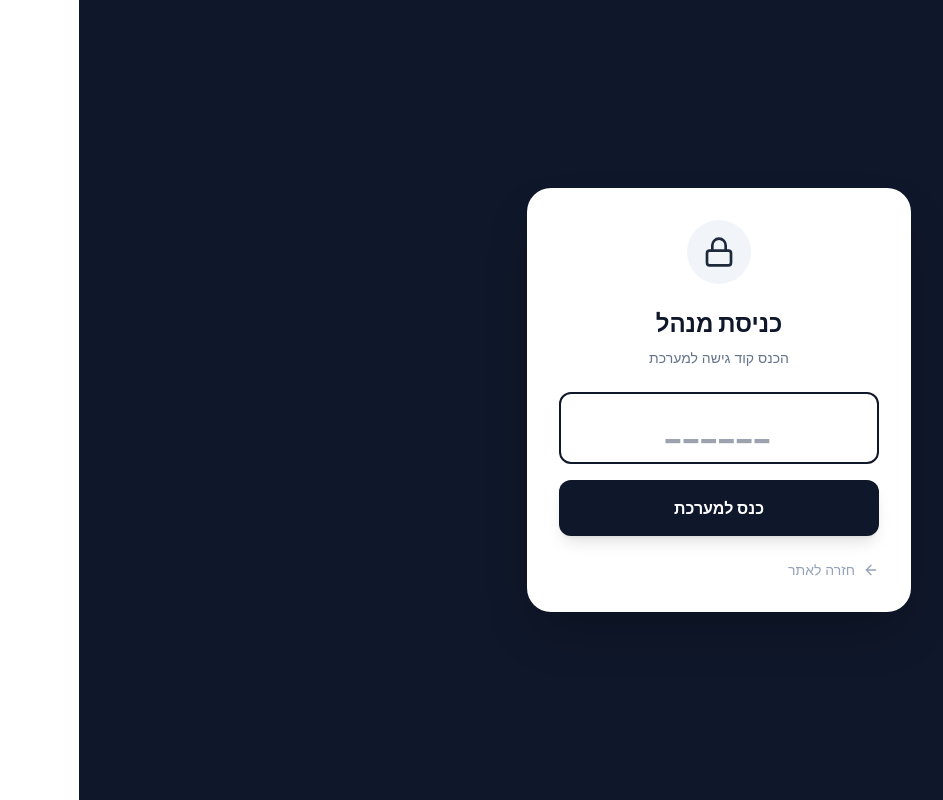
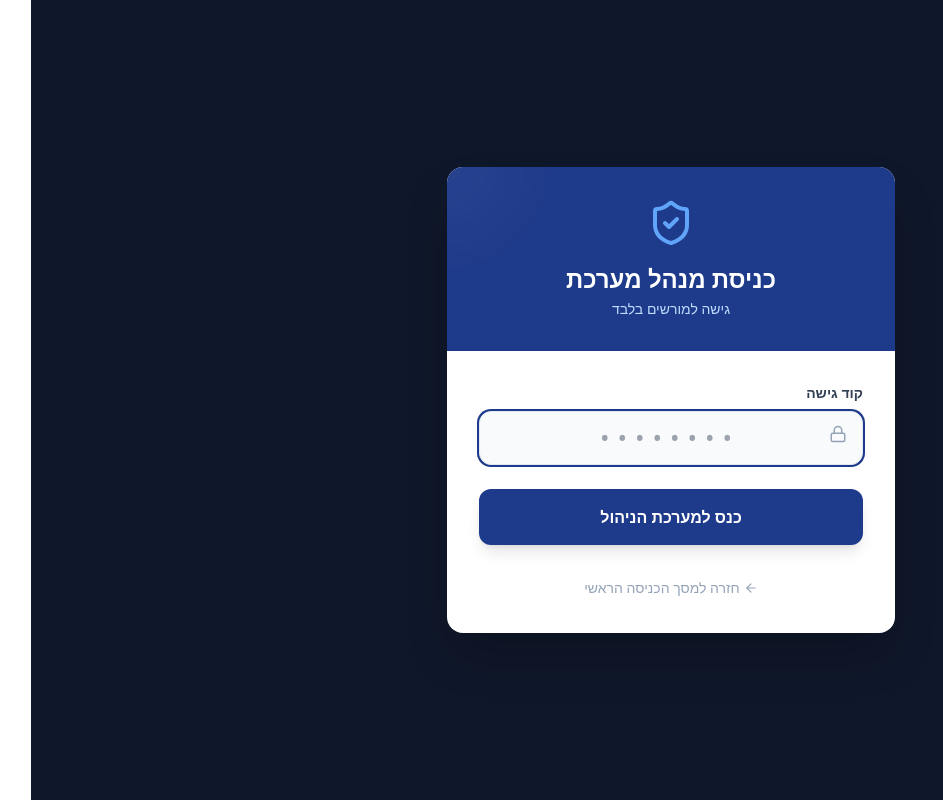
Before and after one commit to gkaplan770-sketch/850, a Next.js app: page /admin/login in a window 1280 px wide. Shown: the whole page, without its empty margins (0-943 px from the left). Built offline with nearby package versions, Linux system fonts and the light colour scheme.

Commit message:
Initial com55mit

```diff
--- a/app/admin/login/page.tsx
+++ b/app/admin/login/page.tsx
@@ -1,74 +1,99 @@
 "use client";
 
-import { useState, useEffect } from "react";
-import { useRouter } from "next/navigation";
-import { Lock, ArrowLeft } from "lucide-react";
-import { verifyLogin } from "./actions";
+import React, { useState, useEffect } from 'react';
+import { useRouter } from 'next/navigation';
+import { ShieldCheck, Lock, ArrowLeft } from "lucide-react";
+import Link from "next/link";
 
-export default function AdminLoginPage() {
+export default function AdminLogin() {
   const router = useRouter();
-  const [inputCode, setInputCode] = useState("");
+  const [code, setCode] = useState('');
   const [error, setError] = useState(false);
   const [loading, setLoading] = useState(false);
 
-  // ניקוי אישורים ישנים
+  // כאן התיקון: אנו מושכים את הסיסמה מתוך משתני הסביבה של Vercel
+  // אם משום מה המשתנה לא נטען, ברירת המחדל תהיה 226770226
+  const ADMIN_PASSWORD = process.env.NEXT_PUBLIC_ADMIN_PASSWORD || '226770226';
+
+  // מנקה כל התחברות קודמת בעת טעינת הדף - כדי לחייב סיסמה מחדש!
   useEffect(() => {
-    document.cookie = "admin_token=; path=/; expires=Thu, 01 Jan 1970 00:00:01 GMT";
+    document.cookie = "admin-auth=; path=/; expires=Thu, 01 Jan 1970 00:00:01 GMT;";
   }, []);
 
-  const handleLogin = async (e: React.FormEvent) => {
+  const handleLogin = (e: React.FormEvent) => {
     e.preventDefault();
     setLoading(true);
 
-    // אנחנו קוראים לשרת. אם זה מצליח - השרת יעביר אותנו דף אוטומטית.
-    // אם חזרנו לפה, סימן שנכשלנו (כי ה-redirect זורק אותנו החוצה מהפונקציה בהצלחה)
-    const result = await verifyLogin(inputCode);
-
-    // אם הגענו לשורה הזאת, סימן שהייתה שגיאה
-    if (result && !result.success) {
-        setError(true);
-        setInputCode(""); // איפוס הקוד
-        setTimeout(() => setError(false), 2000);
-        setLoading(false);
+    // --- בדיקת האבטחה ---
+    // כעת הבדיקה היא מול הסיסמה שהוגדרה בשרת ולא סתם מספר קשיח
+    if (code === ADMIN_PASSWORD) {
+      // 1. סיסמה נכונה
+      // שמירת אישור כניסה ל-24 שעות
+      document.cookie = "admin-auth=true; path=/; max-age=86400";
+      router.push('/admin/dashboard');
+    } else {
+      // 2. סיסמה שגויה
+      setLoading(false);
+      setError(true);
+      // איפוס הודעת השגיאה אחרי 2 שניות
+      setTimeout(() => setError(false), 2000);
     }
   };
 
   return (
-    <div className="min-h-screen bg-slate-900 flex items-center justify-center p-4" dir="rtl">
-      <div className="bg-white p-8 rounded-3xl shadow-2xl w-full max-w-sm text-center">
-        <div className="w-16 h-16 bg-slate-100 rounded-full flex items-center justify-center mx-auto mb-6 text-slate-800">
-           <Lock size={32} />
+    <div className="min-h-screen bg-slate-900 flex items-center justify-center p-4 font-sans" dir="rtl">
+      <div className="bg-white w-full max-w-md rounded-2xl shadow-2xl overflow-hidden">
+
+        <div className="bg-blue-900 p-8 text-center relative overflow-hidden">
+           {/* אפקטים ברקע */}
+           <div className="absolute top-0 left-0 w-32 h-32 bg-white/5 rounded-full -translate-x-1/2 -translate-y-1/2 blur-2xl"></div>
+           <ShieldCheck className="mx-auto text-blue-400 mb-4 w-12 h-12" />
+           <h1 className="text-2xl font-bold text-white">כניסת מנהל מערכת</h1>
+           <p className="text-blue-200 text-sm mt-1">גישה למורשים בלבד</p>
         </div>
 
-        <h1 className="text-2xl font-black text-slate-900 mb-2">כניסת מנהל</h1>
-        <p className="text-slate-500 mb-6 text-sm">הכנס קוד גישה למערכת</p>
+        <form onSubmit={handleLogin} className="p-8 space-y-6">
+          <div>
+            <label className="block text-sm font-bold text-slate-700 mb-2">קוד גישה</label>
+            <div className="relative">
+              <input
+                type="password"
+                value={code}
+                onChange={(e) => {
+                  setCode(e.target.value);
+                  setError(false);
+                }}
+                className={`block w-full px-4 py-3 bg-slate-50 border ${error ? 'border-red-500 ring-1 ring-red-500' : 'border-slate-200'} rounded-xl focus:ring-2 focus:ring-blue-900 outline-none text-center text-xl tracking-[0.5em] font-bold transition-all`}
+                placeholder="••••••••"
+                autoFocus
+                autoComplete="off"
+              />
+              <Lock className="absolute right-4 top-3.5 text-slate-400" size={18} />
+            </div>
 
-        <form onSubmit={handleLogin} className="space-y-4">
-          <input
-            type="tel"
-            value={inputCode}
-            onChange={(e) => setInputCode(e.target.value)}
-            className={`w-full text-center text-3xl font-black tracking-widest p-4 rounded-xl border-2 outline-none transition-all ${error ? 'border-red-500 bg-red-50 text-red-600' : 'border-slate-200 focus:border-slate-900'}`}
-            placeholder="______"
-            maxLength={6}
-            autoFocus
-            disabled={loading}
-          />
-
-          {error && <p className="text-red-500 font-bold text-sm">קוד שגוי!</p>}
+            {error && (
+              <div className="bg-red-50 text-red-600 text-xs mt-3 py-2 px-3 rounded-lg font-bold text-center animate-pulse border border-red-100">
+                קוד שגוי - הגישה נחסמה
+              </div>
+            )}
+          </div>
 
           <button
             type="submit"
             disabled={loading}
-            className="w-full bg-slate-900 text-white font-bold py-4 rounded-xl shadow-lg active:scale-95 transition-all disabled:opacity-70"
+            className="w-full bg-blue-900 hover:bg-blue-800 text-white font-bold py-4 rounded-xl transition-all shadow-lg active:scale-[0.98]"
           >
-            {loading ? "בודק..." : "כנס למערכת"}
+            {loading ? "בודק הרשאה..." : "כנס למערכת הניהול"}
           </button>
+
+          <div className="text-center pt-2">
+            <Link href="/" className="text-slate-400 hover:text-slate-600 text-sm inline-flex items-center gap-1 transition-colors">
+              <ArrowLeft size={14} />
+              חזרה למסך הכניסה הראשי
+            </Link>
+          </div>
         </form>
 
-        <button onClick={() => router.push('/')} className="mt-6 flex items-center justify-center gap-2 text-slate-400 text-sm hover:text-slate-600">
-           <ArrowLeft size={16} /> חזרה לאתר
-        </button>
       </div>
     </div>
   );
```
